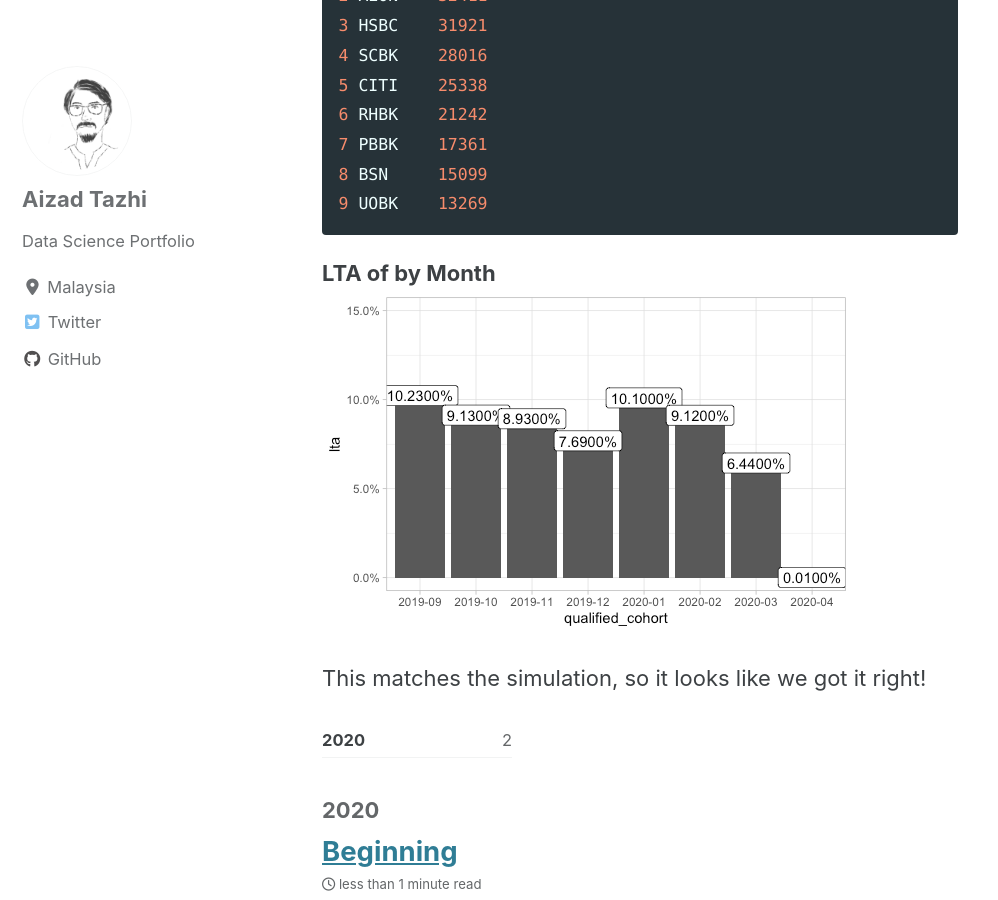
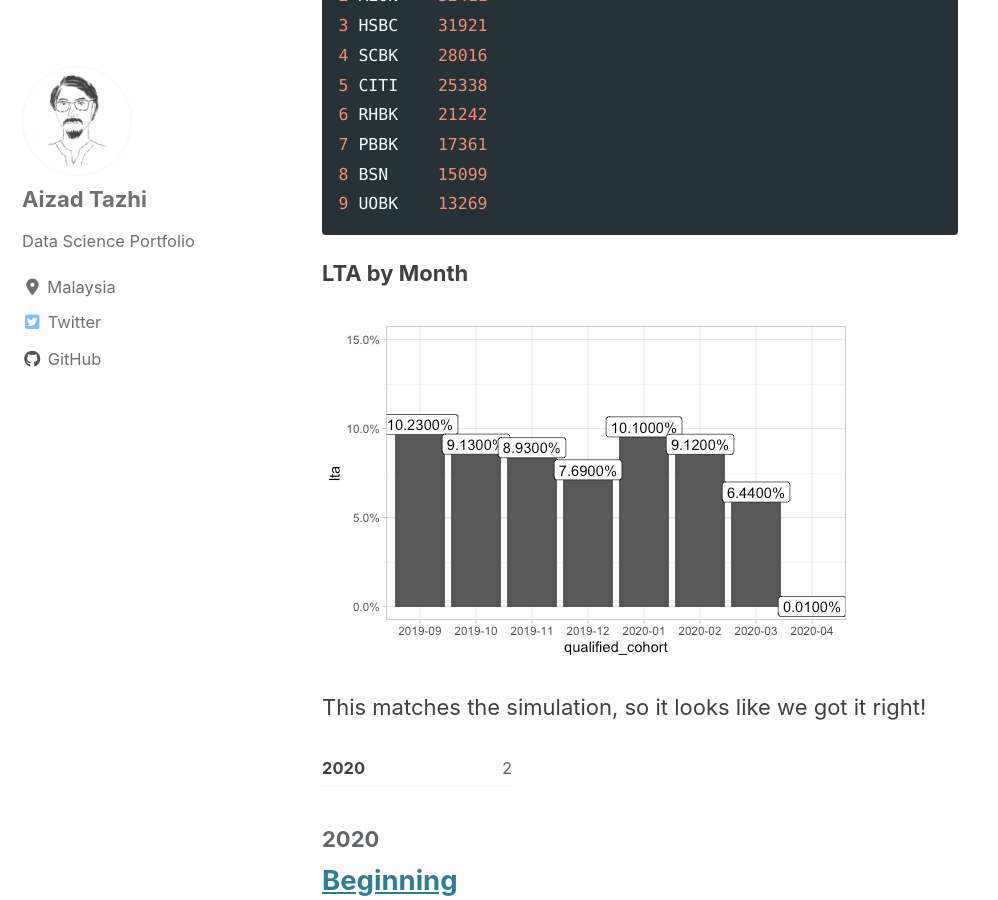
Before and after one commit to aizad1125/aizad1125.github.io, a Jekyll site: the page built from _posts/2020-05-08-test-r.md, in a window 1280 px wide and 900 px high, scrolled down 480 px. Shown: the whole window, without its empty margins (0-998 px from the left). Built offline with Jekyll 4.4.1, drawn with Linux system fonts in a browser that asks for light colours; cached includes are drawn as plain includes; nearby versions of some CDN libraries.

```diff
--- a/_posts/2020-05-08-test-r.md
+++ b/_posts/2020-05-08-test-r.md
@@ -30,7 +30,9 @@ Top qualified credit card issuer:
 9 UOBK    13269
 {% endhighlight %}
 
-**LTA of by Month**
+**LTA by Month**
+
+
 ![center](/images/lta.png)
 
 This matches the simulation, so it looks like we got it right!
```
Also changed, not shown: images/bio.jpg, images/bio2.jpg (added).
